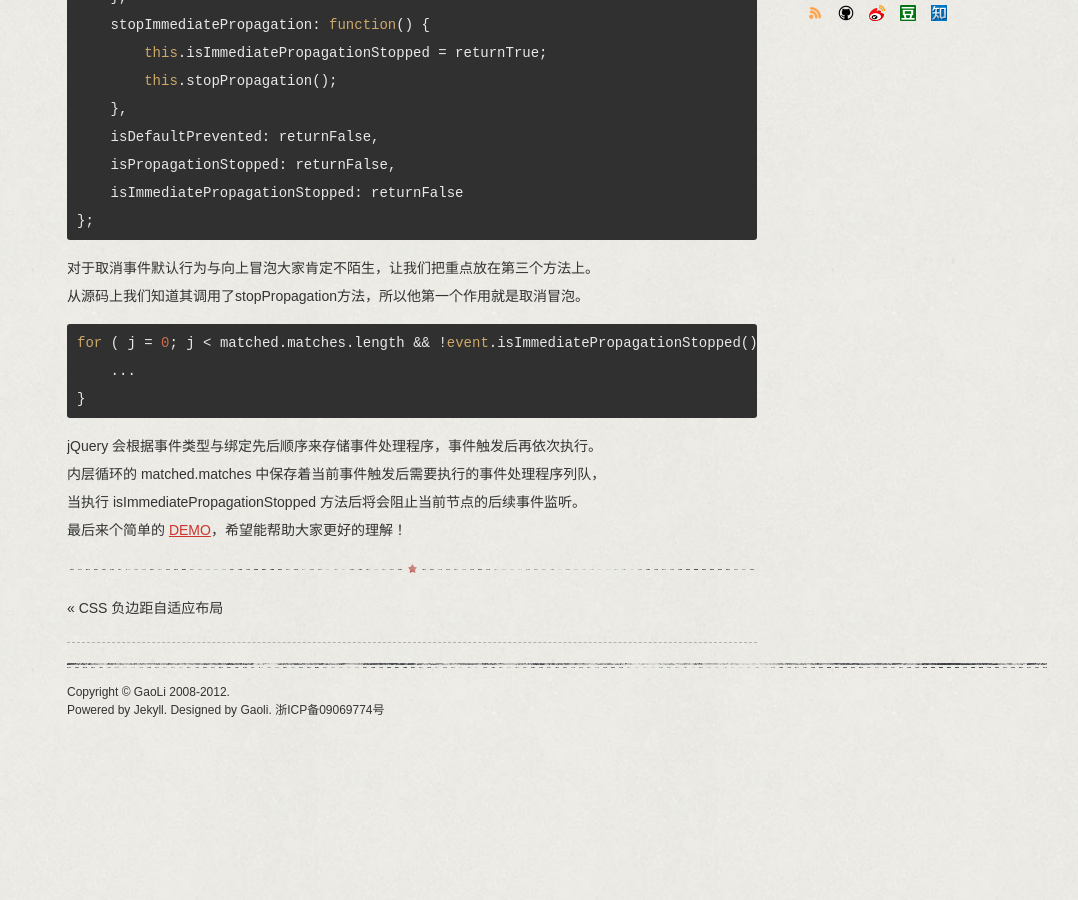
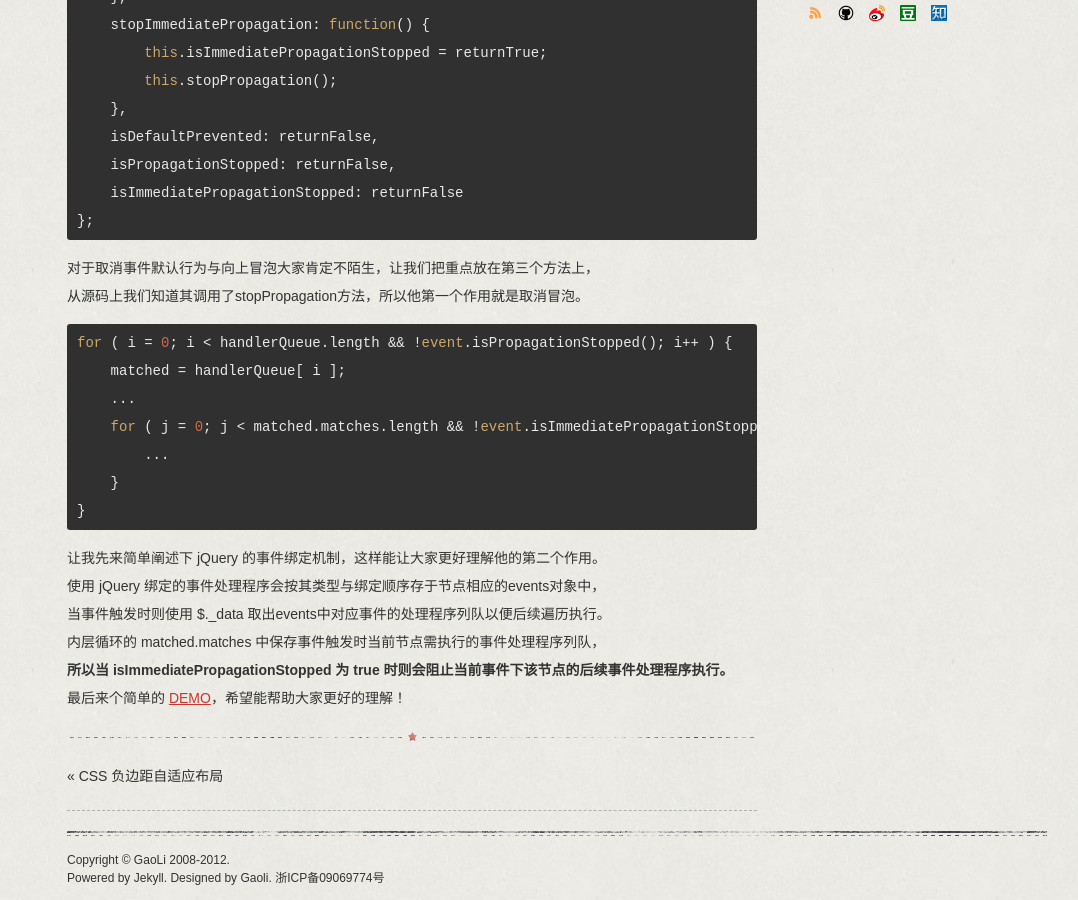
Before and after one commit to xiaoxiehang/gaoli.github.com, a Jekyll site: the page built from _posts/2012-12-03-jquery-event.md, in a window 1280 px wide and 900 px high, scrolled down 622 px. Shown: the whole window, without its empty margins (83-1161 px from the left). Built offline with Jekyll 4.4.1, drawn with Linux system fonts in a browser that asks for light colours; Markdown is read by kramdown in place of the engine named in the settings; comment, search, counter and statistics services are not loaded; before the commit the page ends 1361 px from its top, so only the background shows below that.

Commit message:
update jquery event

```diff
--- a/_posts/2012-12-03-jquery-event.md
+++ b/_posts/2012-12-03-jquery-event.md
@@ -24,18 +24,26 @@ category: JavaScript
         isImmediatePropagationStopped: returnFalse
     };
 
-对于取消事件默认行为与向上冒泡大家肯定不陌生，让我们把重点放在第三个方法上。
+对于取消事件默认行为与向上冒泡大家肯定不陌生，让我们把重点放在第三个方法上，
 
 从源码上我们知道其调用了stopPropagation方法，所以他第一个作用就是取消冒泡。
 
-    for ( j = 0; j < matched.matches.length && !event.isImmediatePropagationStopped(); j++ ) {
+    for ( i = 0; i < handlerQueue.length && !event.isPropagationStopped(); i++ ) {
+        matched = handlerQueue[ i ];
         ...
+        for ( j = 0; j < matched.matches.length && !event.isImmediatePropagationStopped(); j++ ) {
+            ...
+        }
     }
 
-jQuery 会根据事件类型与绑定先后顺序来存储事件处理程序，事件触发后再依次执行。
+让我先来简单阐述下 jQuery 的事件绑定机制，这样能让大家更好理解他的第二个作用。
 
-内层循环的 matched.matches 中保存着当前事件触发后需要执行的事件处理程序列队，
+使用 jQuery 绑定的事件处理程序会按其类型与绑定顺序存于节点相应的events对象中，
 
-当执行 isImmediatePropagationStopped 方法后将会阻止当前节点的后续事件监听。
+当事件触发时则使用 $._data 取出events中对应事件的处理程序列队以便后续遍历执行。
+
+内层循环的 matched.matches 中保存事件触发时当前节点需执行的事件处理程序列队，
+
+**所以当 isImmediatePropagationStopped 为 true 时则会阻止当前事件下该节点的后续事件处理程序执行。**
 
 最后来个简单的 [DEMO](/demo/jquery-event.html)，希望能帮助大家更好的理解！
```
